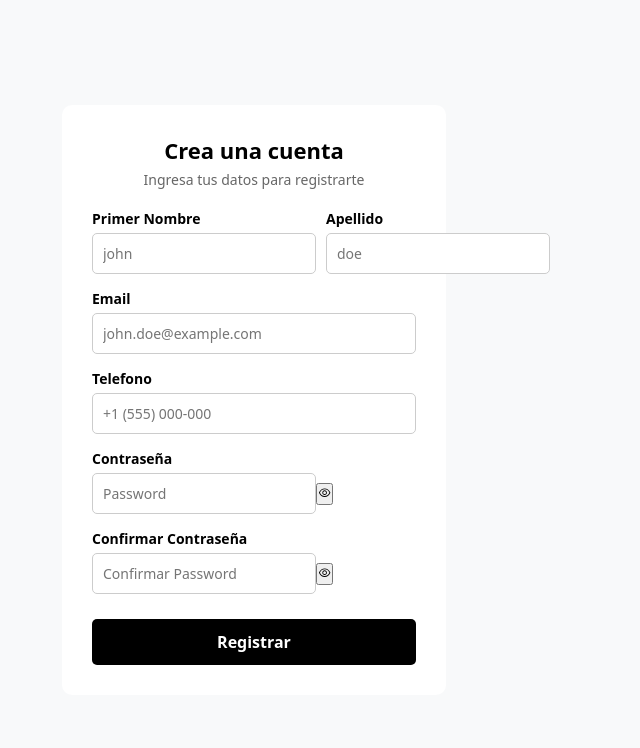
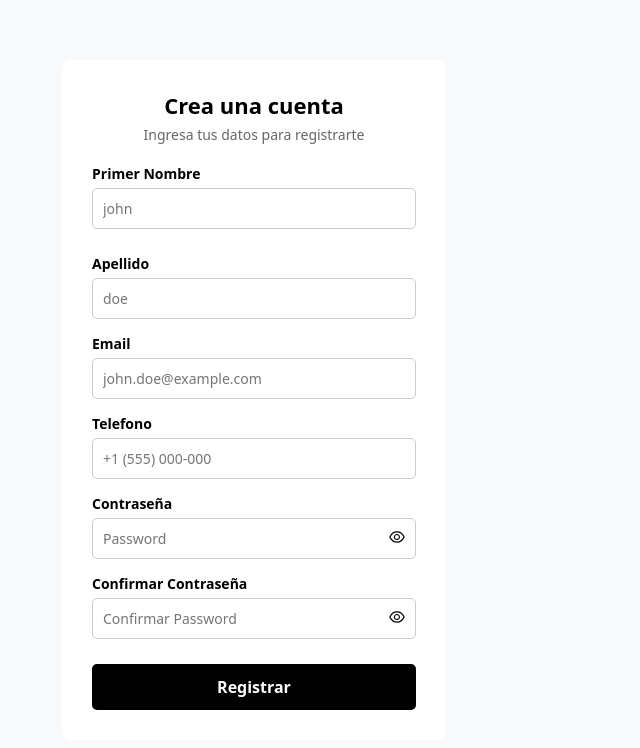
Before and after one commit to SilvaMauricioN/Tp-React-Modulo-1, a React (Vite) app: page / in a window 1280 px wide. Shown: the top 748 px of the page, without its empty margins (386-1026 px from the left). Built offline with nearby package versions, Linux system fonts and the light colour scheme.

Commit message:
css componente Password

```diff
--- a/src/componentes/Campo/Campo.jsx
+++ b/src/componentes/Campo/Campo.jsx
@@ -4,11 +4,11 @@ import "./Campo.css"
 const Campo = ({ tipo, texto, placeholder }) => {
   return (
     <div className="CampoEntrada">
-      <label className="text-gray-700 font-medium">{texto}</label>
+      <label className="">{texto}</label>
       <input
         type={tipo}
         placeholder={placeholder}
-        className="border p-2 rounded w-full">
+        className="">
       </input>
     </div>
   );
--- /dev/null
+++ b/src/componentes/CampoPassword/CampoPassword.css
@@ -0,0 +1,32 @@
+.ContenedorPassword {
+	position: relative;
+	display: flex;
+	flex-direction: column;
+	text-align: left;
+	margin-bottom: 15px;
+	width: 100%;
+}
+
+.TituloCampo {
+	font-size: 14px;
+	font-weight: bold;
+	margin-bottom: 5px;
+}
+
+.EntradaPassword {
+	padding: 10px;
+	padding-right: 40px;
+	font-size: 14px;
+	border: 1px solid #ccc;
+	border-radius: 5px;
+}
+
+.BotonOjo {
+	position: absolute;
+	right: 10px;
+	top: 50%;
+	background: none;
+	border: none;
+	cursor: pointer;
+	font-size: 18px;
+}
--- a/src/componentes/CampoPassword/CampoPassword.jsx
+++ b/src/componentes/CampoPassword/CampoPassword.jsx
@@ -1,25 +1,23 @@
 import React from "react";
 import Iconos from "../Iconos/Iconos";
-import "../Campo/Campo.css";
+import "./CampoPassword.css"
 
 const CampoPassword = ({ texto,placeholder }) => {
 
 	return (
-	  <div className="CampoEntrada">
-		<label className="text-gray-700 font-medium">{texto}</label>
-		<div className="">
+		<div className="ContenedorPassword">
+			<label className="TituloCampo">{texto}</label>
 			<input
 				type="password"
 				placeholder={placeholder}
-			className="w-full p-2 border rounded-md focus:outline-none focus:ring-2 focus:ring-blue-400"
+				className="EntradaPassword"
 			/>
 			<button
 				type="button"
-			className="absolute right-3 top-1/2 transform -translate-y-1/2 text-gray-600"
+				className="BotonOjo"
 			>
-			<Iconos.EYE/>
+				<Iconos.EYE className="Icono"/>
 			</button>
-		</div>
 	 </div>
 	);
 }
--- a/src/componentes/Formulario/Formulario.css
+++ b/src/componentes/Formulario/Formulario.css
@@ -29,3 +29,10 @@ p{
   display: flex;
   gap: 10px;
 }
+
+@media (max-width: 1450px) {
+  .GrupoEntrada {
+    display: flex;
+    flex-wrap: wrap;
+  }
+}
```
Lines whose indentation alone changed are shown as unchanged.
